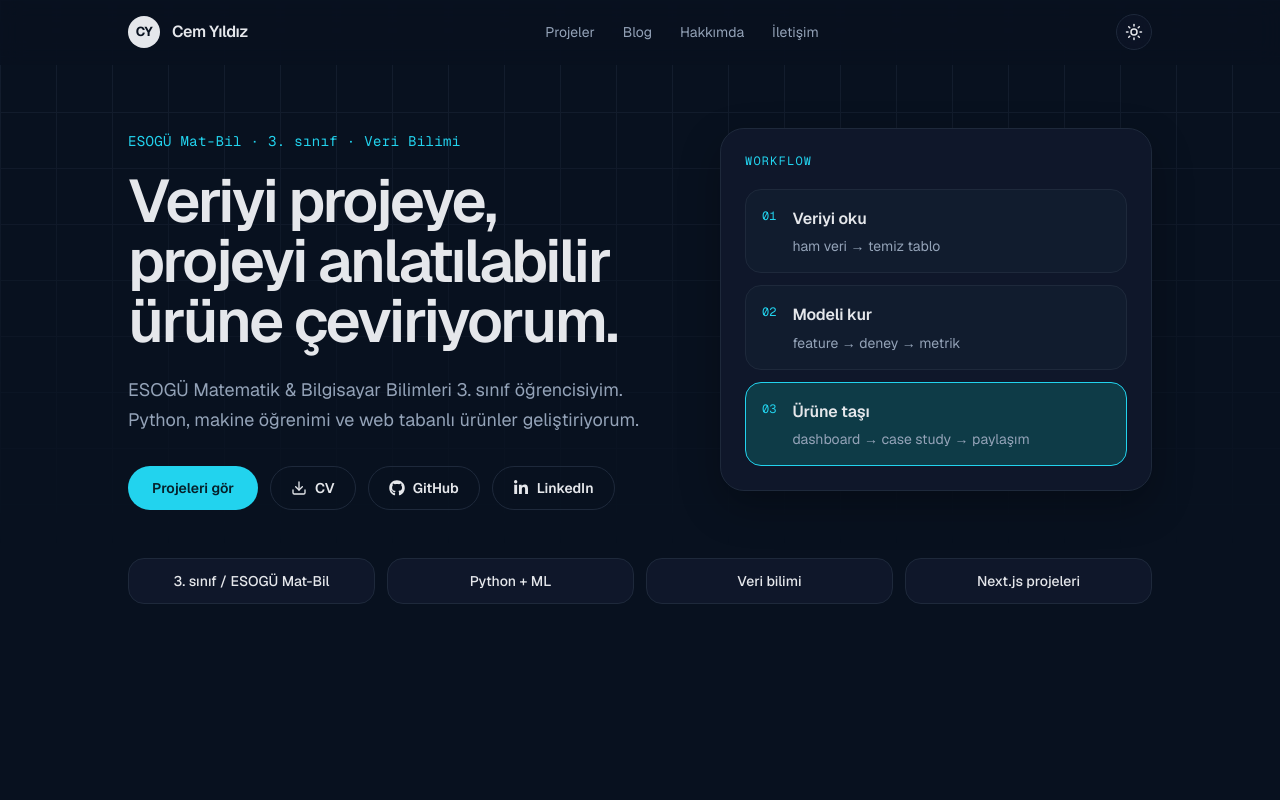
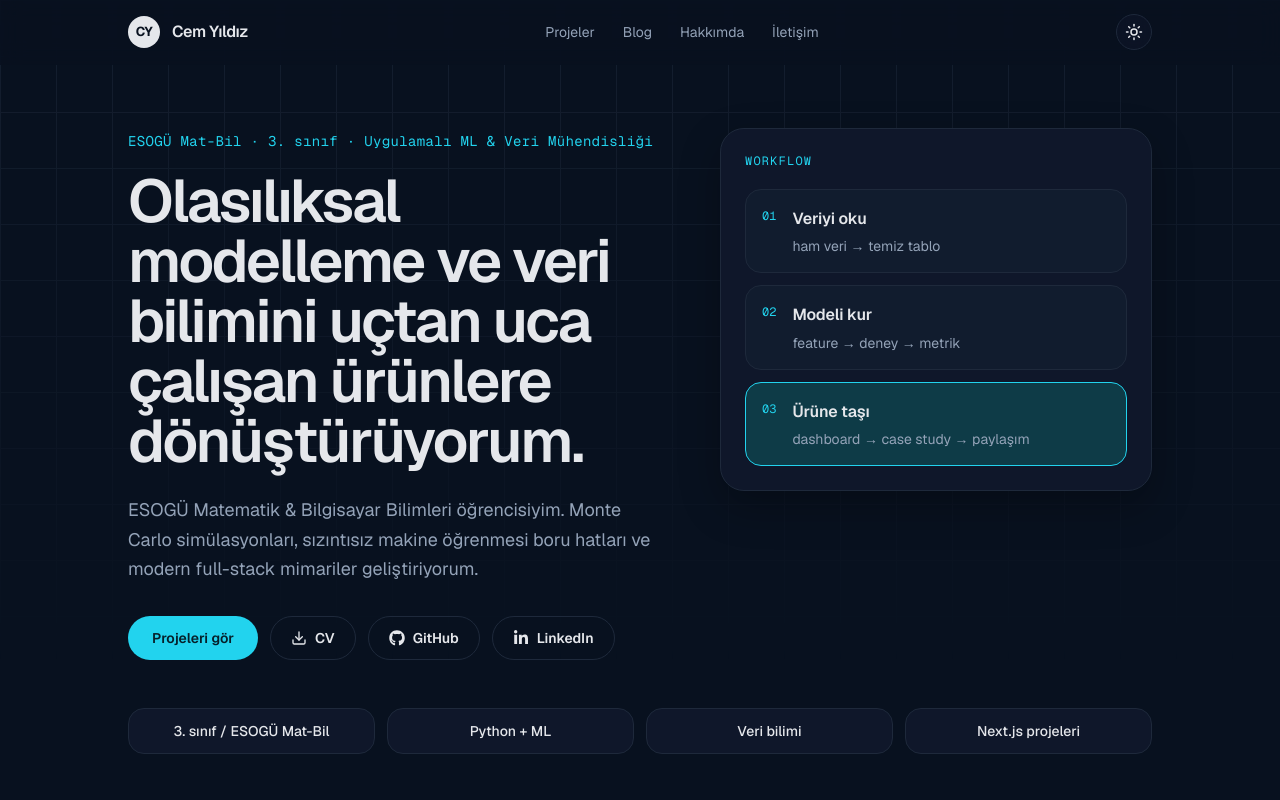
Before and after one commit to cemyildizcy/cemyildiz-portfolio, a Next.js app: page / in a window 1280 px wide. Shown: the top 800 px of the page. Built offline with nearby package versions, Linux system fonts and the light colour scheme.

Commit message:
feat: portfolyo hero konumlandirmasini applied ML ve sistem muhendisligine yukselt

```diff
--- a/src/data/portfolio.ts
+++ b/src/data/portfolio.ts
@@ -83,11 +83,11 @@ export interface PortfolioData {
 export const portfolioData: PortfolioData = {
   hero: {
     name: "Cem Yıldız",
-    eyebrow: "ESOGÜ Mat-Bil · 3. sınıf · Veri Bilimi",
-    title: "Veriyi projeye, projeyi anlatılabilir ürüne çeviriyorum.",
-    subtitle: "Veri Bilimi / ML",
+    eyebrow: "ESOGÜ Mat-Bil · 3. sınıf · Uygulamalı ML & Veri Mühendisliği",
+    title: "Olasılıksal modelleme ve veri bilimini uçtan uca çalışan ürünlere dönüştürüyorum.",
+    subtitle: "Applied ML & Systems",
     description:
-      "ESOGÜ Matematik & Bilgisayar Bilimleri 3. sınıf öğrencisiyim. Python, makine öğrenimi ve web tabanlı ürünler geliştiriyorum.",
+      "ESOGÜ Matematik & Bilgisayar Bilimleri öğrencisiyim. Monte Carlo simülasyonları, sızıntısız makine öğrenmesi boru hatları ve modern full-stack mimariler geliştiriyorum.",
     cta: "Projeleri gör",
   },
 
```
